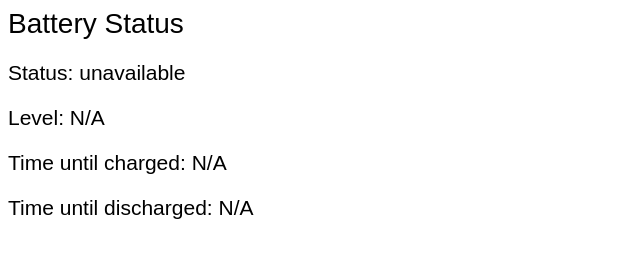
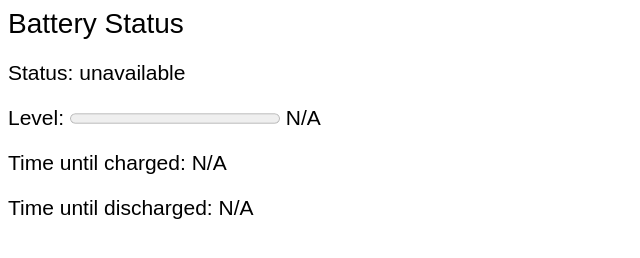
Before and after one commit to liamnewmarch/battery, a plain HTML site: page index.html in a window 1280 px wide. Shown: the whole page, without its empty margins (0-640 px from the left). Drawn offline with nearby package versions, Linux system fonts and the light colour scheme.

Commit message:
Add <progress> bar

```diff
--- a/index.html
+++ b/index.html
@@ -14,7 +14,7 @@
                 <span ng-show="vm.battery.charging"> charging </span>
                 <span ng-show="vm.battery &amp;&amp; !vm.battery.charging"> discharging </span>
             </p>
-            <p> Level: {{ vm.battery.level | percent }} </p>
+            <p> Level: <progress min="0" max="1" value="{{ vm.battery.level }}"></progress> {{ vm.battery.level | percent }} </p>
             <p> Time until charged: {{ vm.battery.chargingTime | time }} </p>
             <p> Time until discharged: {{ vm.battery.dischargingTime | time }}</p>
         </main>
```
